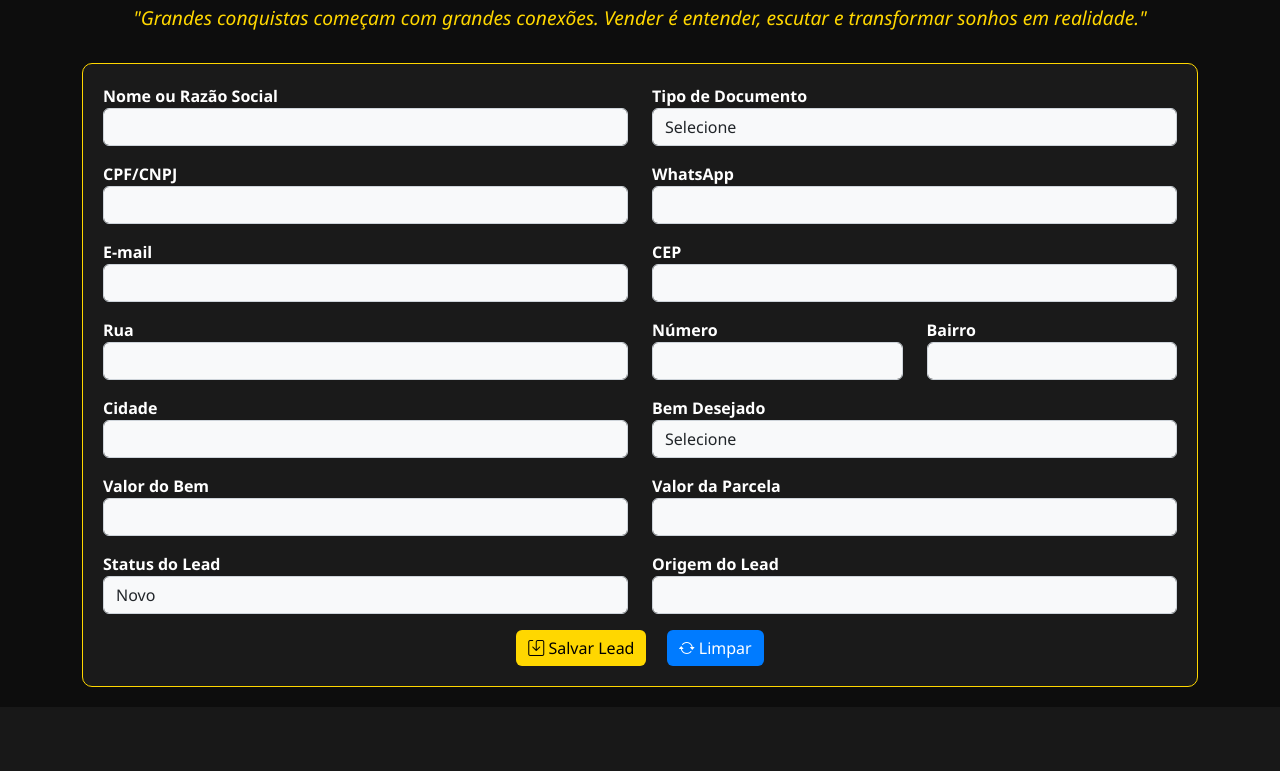
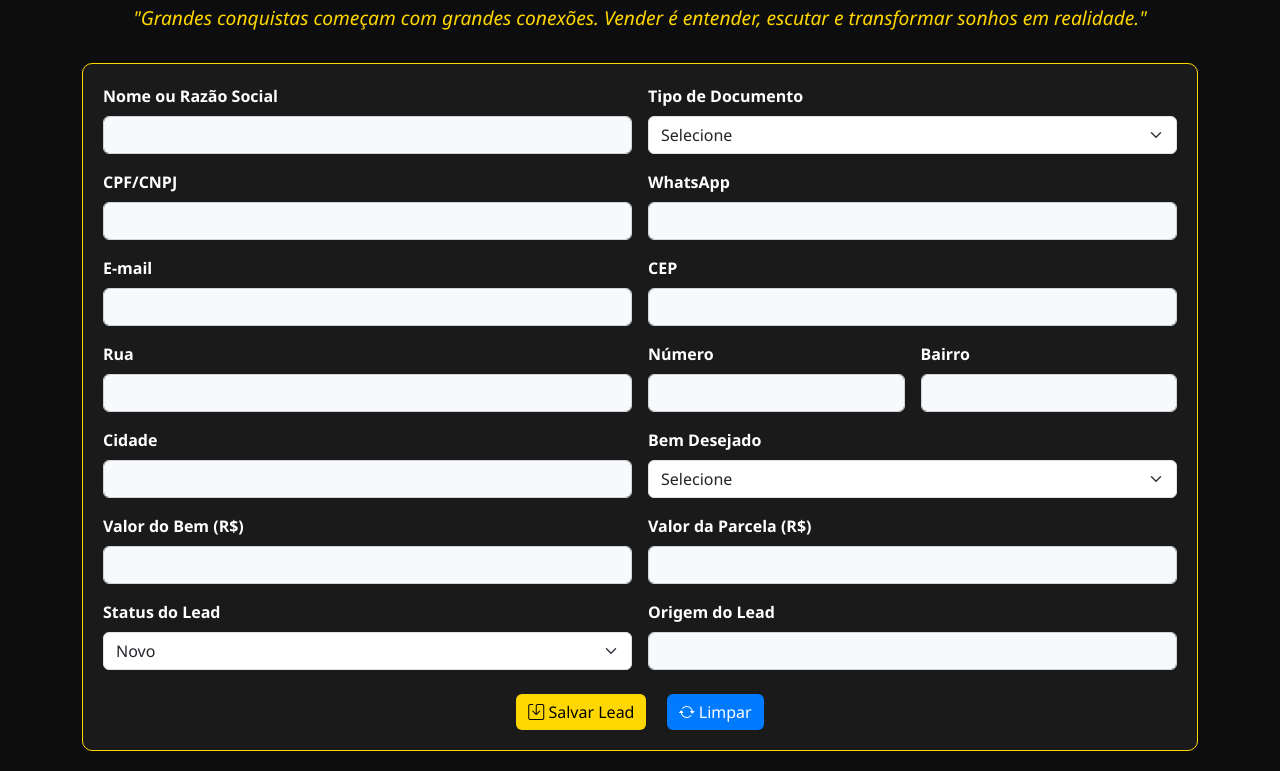
Before and after one commit to fabricioarturcuchi/raros_web_crm, a Flask app: page / in a window 1280 px wide. Shown: the part 172-943 px from the top of the page. Before the commit the page ends 859 px from the top, so only its background shows below. Run offline with Flask 3, Linux system fonts and the light colour scheme.

Commit message:
Update index.html

```diff
--- a/templates/index.html
+++ b/templates/index.html
@@ -1,18 +1,24 @@
 <!DOCTYPE html>
 <html lang="pt-br">
 <head>
-    <meta charset="UTF-8">
+    <meta charset="UTF-8" />
     <title>RAROS CAPITAL - CRM de Leads</title>
-    <meta name="viewport" content="width=device-width, initial-scale=1">
-    <!-- Bootstrap 5 CDN -->
-    <link href="https://cdn.jsdelivr.net/npm/bootstrap@5.3.0/dist/css/bootstrap.min.css" rel="stylesheet">
+    <meta name="viewport" content="width=device-width, initial-scale=1" />
+    <!-- Bootstrap 5 CSS -->
+    <link
+      href="https://cdn.jsdelivr.net/npm/bootstrap@5.3.0/dist/css/bootstrap.min.css"
+      rel="stylesheet"
+    />
     <!-- Bootstrap Icons -->
-    <link href="https://cdn.jsdelivr.net/npm/bootstrap-icons@1.10.5/font/bootstrap-icons.css" rel="stylesheet">
+    <link
+      href="https://cdn.jsdelivr.net/npm/bootstrap-icons@1.10.5/font/bootstrap-icons.css"
+      rel="stylesheet"
+    />
     <style>
         body {
             background-color: #0d0d0d;
             color: white;
-            font-family: 'Segoe UI', sans-serif;
+            font-family: 'Segoe UI', Tahoma, Geneva, Verdana, sans-serif;
         }
 
         .logo {
@@ -72,98 +78,215 @@
 </head>
 <body>
     <div class="container-fluid header-bar d-flex justify-content-between align-items-center">
-        <img src="https://i.postimg.cc/wMPWky1K/Sem-t-tulo-removebg-preview.png" alt="RAROS CAPITAL Logo" class="logo">
+        <img src="https://i.postimg.cc/wMPWky1K/Sem-t-tulo-removebg-preview.png" alt="RAROS CAPITAL Logo" class="logo" />
         <span class="text-end text-white h5">CRM de Leads</span>
     </div>
 
     <div class="container mt-4">
+
+        <!-- Flash messages Flask -->
+        {% with messages = get_flashed_messages(with_categories=true) %}
+          {% if messages %}
+            <div class="container mt-3">
+              {% for category, message in messages %}
+                <div class="alert alert-{{ category }} alert-dismissible fade show" role="alert">
+                  {{ message }}
+                  <button type="button" class="btn-close" data-bs-dismiss="alert" aria-label="Close"></button>
+                </div>
+              {% endfor %}
+            </div>
+          {% endif %}
+        {% endwith %}
+
         <div class="text-center motivational">
             "Grandes conquistas começam com grandes conexões. Vender é entender, escutar e transformar sonhos em realidade."
         </div>
 
         <form method="POST" action="/" class="card">
-            <div class="row">
-                <div class="col-md-6 mb-3">
-                    <label for="nome_razao">Nome ou Razão Social</label>
-                    <input type="text" name="nome_razao" class="form-control" required>
+            <div class="row g-3">
+                <div class="col-md-6">
+                    <label for="nome_razao" class="form-label">Nome ou Razão Social</label>
+                    <input type="text" name="nome_razao" id="nome_razao" class="form-control" required />
                 </div>
-                <div class="col-md-6 mb-3">
-                    <label for="tipo_doc">Tipo de Documento</label>
-                    <select name="tipo_doc" class="form-control" required>
+                <div class="col-md-6">
+                    <label for="tipo_doc" class="form-label">Tipo de Documento</label>
+                    <select name="tipo_doc" id="tipo_doc" class="form-select" required>
                         <option value="">Selecione</option>
                         <option value="CPF">CPF</option>
                         <option value="CNPJ">CNPJ</option>
                     </select>
                 </div>
-                <div class="col-md-6 mb-3">
-                    <label for="documento">CPF/CNPJ</label>
-                    <input type="text" name="documento" class="form-control" required>
+                <div class="col-md-6">
+                    <label for="documento" class="form-label">CPF/CNPJ</label>
+                    <input type="text" name="documento" id="documento" class="form-control" required />
                 </div>
-                <div class="col-md-6 mb-3">
-                    <label for="telefone">WhatsApp</label>
-                    <input type="text" name="telefone" class="form-control" required>
+                <div class="col-md-6">
+                    <label for="telefone" class="form-label">WhatsApp</label>
+                    <input type="text" name="telefone" id="telefone" class="form-control" required />
                 </div>
-                <div class="col-md-6 mb-3">
-                    <label for="email">E-mail</label>
-                    <input type="email" name="email" class="form-control">
+                <div class="col-md-6">
+                    <label for="email" class="form-label">E-mail</label>
+                    <input type="email" name="email" id="email" class="form-control" />
                 </div>
-                <div class="col-md-6 mb-3">
-                    <label for="cep">CEP</label>
-                    <input type="text" name="cep" class="form-control" required>
+                <div class="col-md-6">
+                    <label for="cep" class="form-label">CEP</label>
+                    <input type="text" name="cep" id="cep" class="form-control" required />
                 </div>
-                <div class="col-md-6 mb-3">
-                    <label for="rua">Rua</label>
-                    <input type="text" name="rua" class="form-control">
+                <div class="col-md-6">
+                    <label for="rua" class="form-label">Rua</label>
+                    <input type="text" name="rua" id="rua" class="form-control" />
                 </div>
-                <div class="col-md-3 mb-3">
-                    <label for="numero">Número</label>
-                    <input type="text" name="numero" class="form-control">
+                <div class="col-md-3">
+                    <label for="numero" class="form-label">Número</label>
+                    <input type="text" name="numero" id="numero" class="form-control" />
                 </div>
-                <div class="col-md-3 mb-3">
-                    <label for="bairro">Bairro</label>
-                    <input type="text" name="bairro" class="form-control">
+                <div class="col-md-3">
+                    <label for="bairro" class="form-label">Bairro</label>
+                    <input type="text" name="bairro" id="bairro" class="form-control" />
                 </div>
-                <div class="col-md-6 mb-3">
-                    <label for="cidade">Cidade</label>
-                    <input type="text" name="cidade" class="form-control">
+                <div class="col-md-6">
+                    <label for="cidade" class="form-label">Cidade</label>
+                    <input type="text" name="cidade" id="cidade" class="form-control" />
                 </div>
-                <div class="col-md-6 mb-3">
-                    <label for="bem">Bem Desejado</label>
-                    <select name="bem" class="form-control" required>
+                <div class="col-md-6">
+                    <label for="bem" class="form-label">Bem Desejado</label>
+                    <select name="bem" id="bem" class="form-select" required>
                         <option value="">Selecione</option>
                         <option value="Automóvel">Automóvel</option>
                         <option value="Imóvel">Imóvel</option>
                     </select>
                 </div>
-                <div class="col-md-6 mb-3">
-                    <label for="valor">Valor do Bem</label>
-                    <input type="number" name="valor" class="form-control" required>
+                <div class="col-md-6">
+                    <label for="valor" class="form-label">Valor do Bem (R$)</label>
+                    <input type="number" step="0.01" min="0" name="valor" id="valor" class="form-control" required />
                 </div>
-                <div class="col-md-6 mb-3">
-                    <label for="parcela">Valor da Parcela</label>
-                    <input type="text" name="parcela" class="form-control" readonly>
+                <div class="col-md-6">
+                    <label for="parcela" class="form-label">Valor da Parcela (R$)</label>
+                    <input type="text" name="parcela" id="parcela" class="form-control" readonly />
                 </div>
-                <div class="col-md-6 mb-3">
-                    <label for="status">Status do Lead</label>
-                    <select name="status" class="form-control" required>
+                <div class="col-md-6">
+                    <label for="status" class="form-label">Status do Lead</label>
+                    <select name="status" id="status" class="form-select" required>
                         <option value="Novo">Novo</option>
                         <option value="Em Contato">Em Contato</option>
                         <option value="Convertido">Convertido</option>
                         <option value="Perdido">Perdido</option>
                     </select>
                 </div>
-                <div class="col-md-6 mb-3">
-                    <label for="origem">Origem do Lead</label>
-                    <input type="text" name="origem" class="form-control">
+                <div class="col-md-6">
+                    <label for="origem" class="form-label">Origem do Lead</label>
+                    <input type="text" name="origem" id="origem" class="form-control" />
                 </div>
             </div>
-            <div class="text-center">
-                <button type="submit" class="btn btn-warning me-3"><i class="bi bi-save"></i> Salvar Lead</button>
-                <a href="/" class="btn btn-primary"><i class="bi bi-arrow-repeat"></i> Limpar</a>
+
+            <div class="text-center mt-4">
+                <button type="submit" class="btn btn-warning me-3">
+                    <i class="bi bi-save"></i> Salvar Lead
+                </button>
+                <button type="reset" class="btn btn-primary">
+                    <i class="bi bi-arrow-repeat"></i> Limpar
+                </button>
             </div>
         </form>
     </div>
 
+    <!-- Bootstrap JS Bundle -->
     <script src="https://cdn.jsdelivr.net/npm/bootstrap@5.3.0/dist/js/bootstrap.bundle.min.js"></script>
+
+    <script>
+      // Atualiza valor da parcela automaticamente no front (simples)
+      const bemField = document.getElementById('bem');
+      const valorField = document.getElementById('valor');
+      const parcelaField = document.getElementById('parcela');
+
+      function calculaParcela() {
+          const bem = bemField.value;
+          let valor = parseFloat(valorField.value);
+          if (isNaN(valor)) {
+            parcelaField.value = '';
+            return;
+          }
+
+          let parcela = 0;
+          if (bem === 'Automóvel' && valor >= 65000) {
+              parcela = ((valor * 1.16) / 84).toFixed(2);
+          } else if (bem === 'Imóvel' && valor >= 200000) {
+              parcela = ((valor * 1.22) / 220).toFixed(2);
+          } else {
+              parcela = '';
+          }
+
+          parcelaField.value = parcela ? `R$ ${parcela}` : '';
+      }
+
+      bemField.addEventListener('change', calculaParcela);
+      valorField.addEventListener('input', calculaParcela);
+
+      // Máscara simples para CPF/CNPJ
+      const tipoDocField = document.getElementById('tipo_doc');
+      const documentoField = document.getElementById('documento');
+
+      function mascaraDocumento() {
+          let val = documentoField.value.replace(/\D/g, '');
+          if (tipoDocField.value === 'CPF') {
+              val = val.slice(0, 11);
+              val = val.replace(/(\d{3})(\d)/, '$1.$2');
+              val = val.replace(/(\d{3})(\d)/, '$1.$2');
+              val = val.replace(/(\d{3})(\d{1,2})$/, '$1-$2');
+          } else if (tipoDocField.value === 'CNPJ') {
+              val = val.slice(0, 14);
+              val = val.replace(/^(\d{2})(\d)/, '$1.$2');
+              val = val.replace(/^(\d{2})\.(\d{3})(\d)/, '$1.$2.$3');
+              val = val.replace(/\.(\d{3})(\d)/, '.$1/$2');
+              val = val.replace(/(\d{4})(\d)/, '$1-$2');
+          }
+          documentoField.value = val;
+      }
+
+      tipoDocField.addEventListener('change', () => {
+          documentoField.value = '';
+          documentoField.placeholder = tipoDocField.value === 'CPF' ? '000.000.000-00' : '00.000.000/0000-00';
+      });
+
+      documentoField.addEventListener('input', mascaraDocumento);
+
+      // Máscara para telefone WhatsApp (99) 99999-9999
+      const telefoneField = document.getElementById('telefone');
+      telefoneField.addEventListener('input', () => {
+          let val = telefoneField.value.replace(/\D/g, '');
+          if (val.length > 11) val = val.slice(0, 11);
+          val = val.replace(/^(\d{2})(\d)/g, '($1) $2');
+          val = val.replace(/(\d{5})(\d{4})$/, '$1-$2');
+          telefoneField.value = val;
+      });
+
+      // Máscara para CEP 00000-000
+      const cepField = document.getElementById('cep');
+      cepField.addEventListener('input', () => {
+          let val = cepField.value.replace(/\D/g, '');
+          if (val.length > 8) val = val.slice(0, 8);
+          val = val.replace(/(\d{5})(\d)/, '$1-$2');
+          cepField.value = val;
+      });
+
+      // Busca endereço pelo CEP via API viacep
+      cepField.addEventListener('blur', () => {
+          const cep = cepField.value.replace(/\D/g, '');
+          if (cep.length === 8) {
+              fetch(`https://viacep.com.br/ws/${cep}/json/`)
+                .then(response => response.json())
+                .then(data => {
+                    if (!data.erro) {
+                        document.getElementById('rua').value = data.logradouro || '';
+                        document.getElementById('bairro').value = data.bairro || '';
+                        document.getElementById('cidade').value = data.localidade || '';
+                    }
+                })
+                .catch(() => {
+                    // Erro ao buscar CEP, pode avisar aqui se quiser
+                });
+          }
+      });
+    </script>
 </body>
 </html>
```
